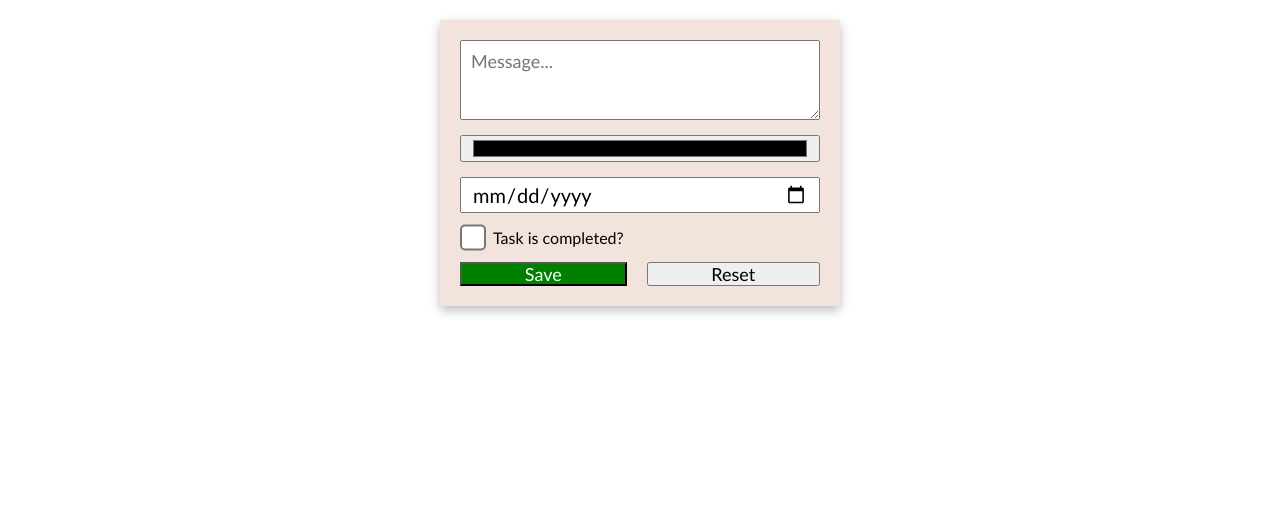
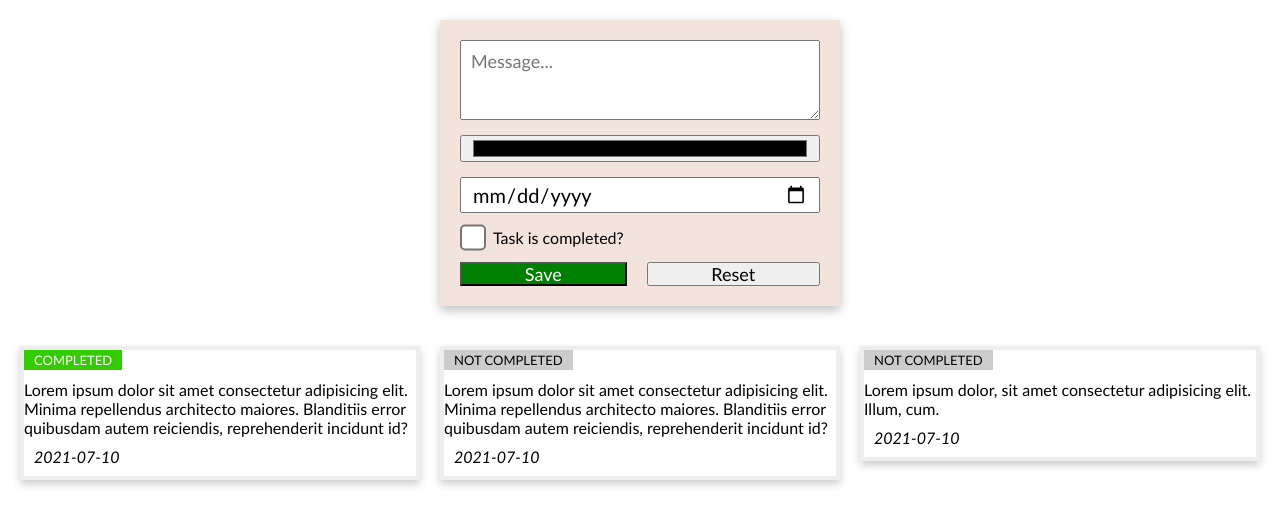
Before and after one commit to Dovaras/1-todo, a website: page index.html in a window 1280 px wide. Drawn offline with Linux system fonts and the light colour scheme.

Commit message:
Pirma paskaita

```diff
--- a/css/components/todo.css
+++ b/css/components/todo.css
@@ -0,0 +1,37 @@
+.list {
+    display: grid;
+    gap: 20px;
+    grid-template-columns: repeat(auto-fit, minmax(200px, 1fr));
+    width: 100%;
+    align-items: start;
+}
+
+.list > .card {
+    display: flex;
+    flex-direction: column;
+    align-items: flex-start;
+    gap: 10px;
+    box-shadow: 0 4px 8px #0003;
+    border: 4px solid #eee;
+}
+.card > .badge {
+    display: inline-block;
+    padding: 2px 10px;
+    background-color: #ccc;
+    font-size: 13px;
+    text-transform: uppercase;
+}
+.card > .badge.completed {
+    background-color: #3c0;
+    color: #fff;
+}
+.card > .badge.not-completed {
+}
+.card > .message {
+    padding: 10px;
+    font-size: 18px;
+}
+.card > .deadline {
+    padding: 0 10px 10px 10px;
+    font-style: italic;
+}
--- a/css/main.css
+++ b/css/main.css
@@ -11,6 +11,8 @@
 /* CUSTOM STYLE BELOW THIS COMMENT LINE */
 body {
     display: flex;
-    justify-content: center;
+    flex-direction: column;
+    align-items: center;
     padding: 20px;
+    gap: 40px;
 }
--- a/index.html
+++ b/index.html
@@ -52,5 +52,25 @@ KAIP IŠVALYTI:
     </div>
 </form>
 
+<div class="list">
+    <div class="card" style="border-color: #eee;">
+        <!-- <span class="badge not-completed">Not completed</span> -->
+        <span class="badge completed">Completed</span>
+        <p>Lorem ipsum dolor sit amet consectetur adipisicing elit. Minima repellendus architecto maiores. Blanditiis error quibusdam autem reiciendis, reprehenderit incidunt id?</p>
+        <p class="deadline">2021-07-10</p>
+    </div>
+    <div class="card" style="border-color: #eee;">
+        <span class="badge not-completed">Not completed</span>
+        <!-- <span class="badge completed">Completed</span> -->
+        <p>Lorem ipsum dolor sit amet consectetur adipisicing elit. Minima repellendus architecto maiores. Blanditiis error quibusdam autem reiciendis, reprehenderit incidunt id?</p>
+        <p class="deadline">2021-07-10</p>
+    </div>
+    <div class="card" style="border-color: #eee;">
+    <span class="badge not-completed">Not completed</span>
+    <!-- <span class="badge completed">Completed</span> -->
+    <p>Lorem ipsum dolor, sit amet consectetur adipisicing elit. Illum, cum.</p>
+    <p class="deadline">2021-07-10</p>
+</div>
+
 </body>
 </html>
```
